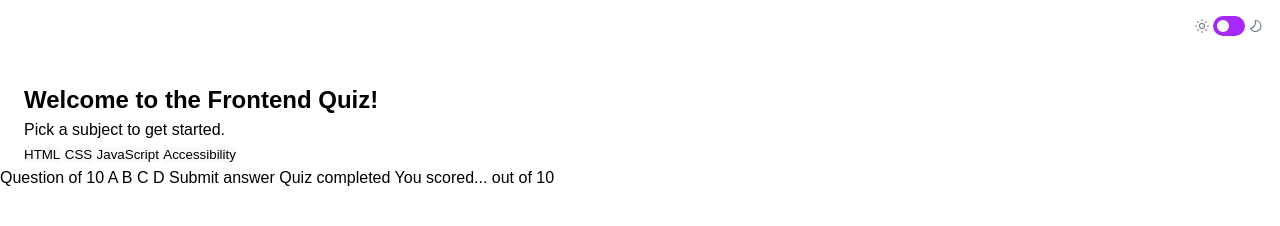
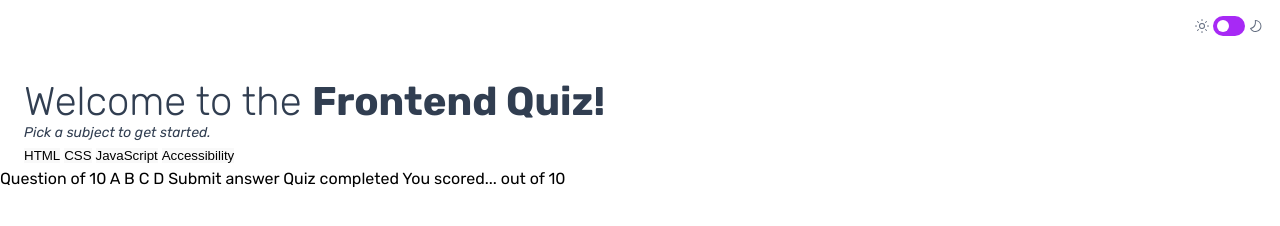
Before and after one commit to O-Julia-O/frontend-quiz-app, a website built with Vite: page index.html in a window 1280 px wide. Built offline with nearby package versions, Linux system fonts and the light colour scheme.

Commit message:
added fonts

```diff
--- a/index.html
+++ b/index.html
@@ -27,8 +27,8 @@
   <main>
     <section class="quiz-menu flex flex-row">
       <div>
-        <h1 class="quiz-menu__heading">Welcome to the Frontend Quiz!</h1>
-        <p class="quiz-menu__paragraph">Pick a subject to get started.</p>
+        <h1 class="quiz-menu__heading text-preset-2-mobile-light">Welcome to the <span class="text-preset-2-mobile-medium">Frontend Quiz!</span></h1>
+        <p class="quiz-menu__paragraph text-preset-5-mobile">Pick a subject to get started.</p>
       </div>
 
       <div class="quiz-menu__buttons">
--- a/src/styles/fonts.css
+++ b/src/styles/fonts.css
@@ -1,13 +1,42 @@
 @font-face {
-    font-family: 'MyFont';
-    font-style: normal;
+    font-family: 'Rubik';
     src: url("../../assets/fonts/Rubik-VariableFont_wght.ttf");
     font-weight: 100 900;
+    font-style: normal;
 }
 
 @font-face {
-    font-family: 'MyFont';
-    font-style: normal;
-    src: url("../../assets/fonts/Rubik-VariableFont_wght.ttf");
+    font-family: 'Rubik';
+    src: url("../../assets/fonts/Rubik-Italic-VariableFont_wght.ttf");
     font-weight: 100 900;
+    font-style: italic;
 }
+
+:root {
+    --color-text: #313E51;
+}
+
+.text-preset-2-mobile-light {
+    font-family: 'Rubik', sans-serif;
+    font-weight: 100;
+    font-size: 40px;
+    line-height: 100%;
+    word-spacing: 0;
+    color: var(--color-text);
+}
+
+.text-preset-2-mobile-medium {
+    font-family: 'Rubik', sans-serif;
+    font-weight: 700;
+    font-size: 40px;
+    line-height: 100%;
+    word-spacing: 0;
+    color: var(--color-text);
+}
+
+.text-preset-5-mobile {
+    font-size: 14px;
+    line-height: 150%;
+    font-style: italic;
+    color: var(--color-text);
+}
```
